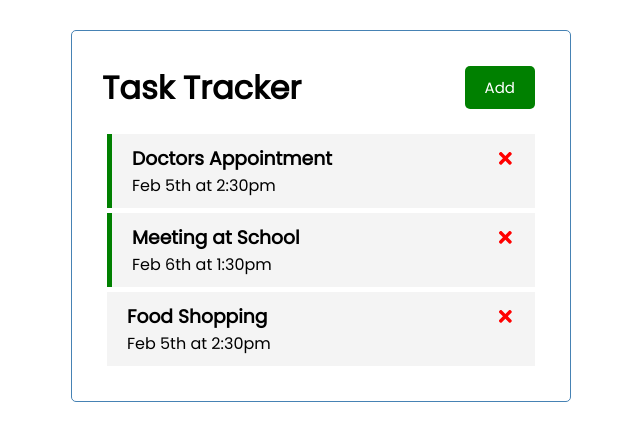
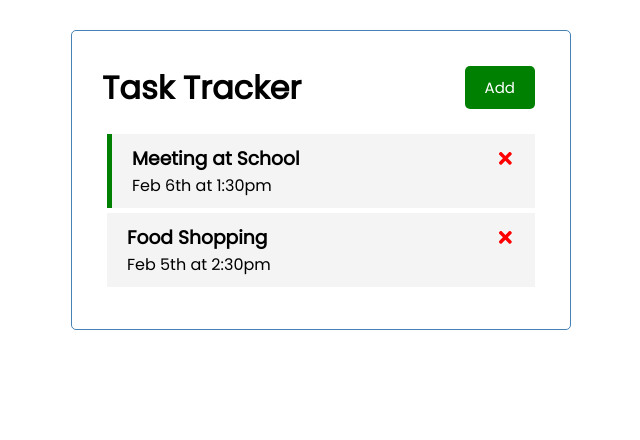
Before and after one commit to triplekingg/Task-Tracker, a React (Create React App) app: page / in a window 1280 px wide. Shown: the top 440 px of the page, without its empty margins (319-959 px from the left). Built offline with nearby package versions, Linux system fonts and the light colour scheme; data requests are answered from the project's data file; the HTML template or start-up script is replaced by a standard one.

Commit message:
enable delete operation

```diff
--- a/db.json
+++ b/db.json
@@ -1,22 +1,16 @@
 {
   "tasks": [
     {
-      "id":1,
-      "text": "Doctors Appointment",
-      "day": "Feb 5th at 2:30pm",
-      "reminder": true
-  },
-  {
-      "id":2,
+      "id": 2,
       "text": "Meeting at School",
       "day": "Feb 6th at 1:30pm",
       "reminder": true
-  },
-  {
-      "id":3,
-      "text":"Food Shopping",
+    },
+    {
+      "id": 3,
+      "text": "Food Shopping",
       "day": "Feb 5th at 2:30pm",
       "reminder": false
-  }
+    }
   ]
 }
--- a/src/App.js
+++ b/src/App.js
@@ -33,7 +33,10 @@
 }
 
 //Delete Task
-const deleteTask = (id) => {
+const deleteTask = async (id) => {
+  await fetch(`http://localhost:5000/tasks/${id}`, {
+    method: 'DELETE',
+  })
   setTasks(tasks.filter((task) => task.id !== id))
 }
 
```
